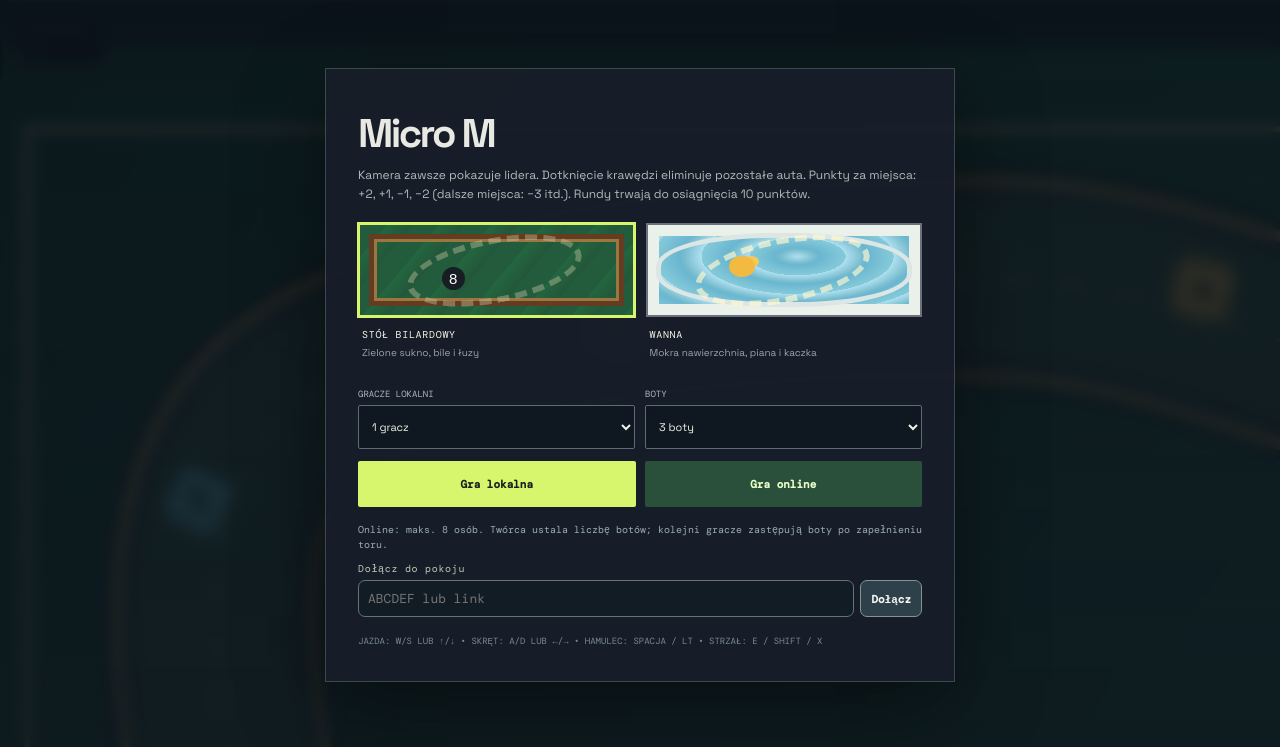
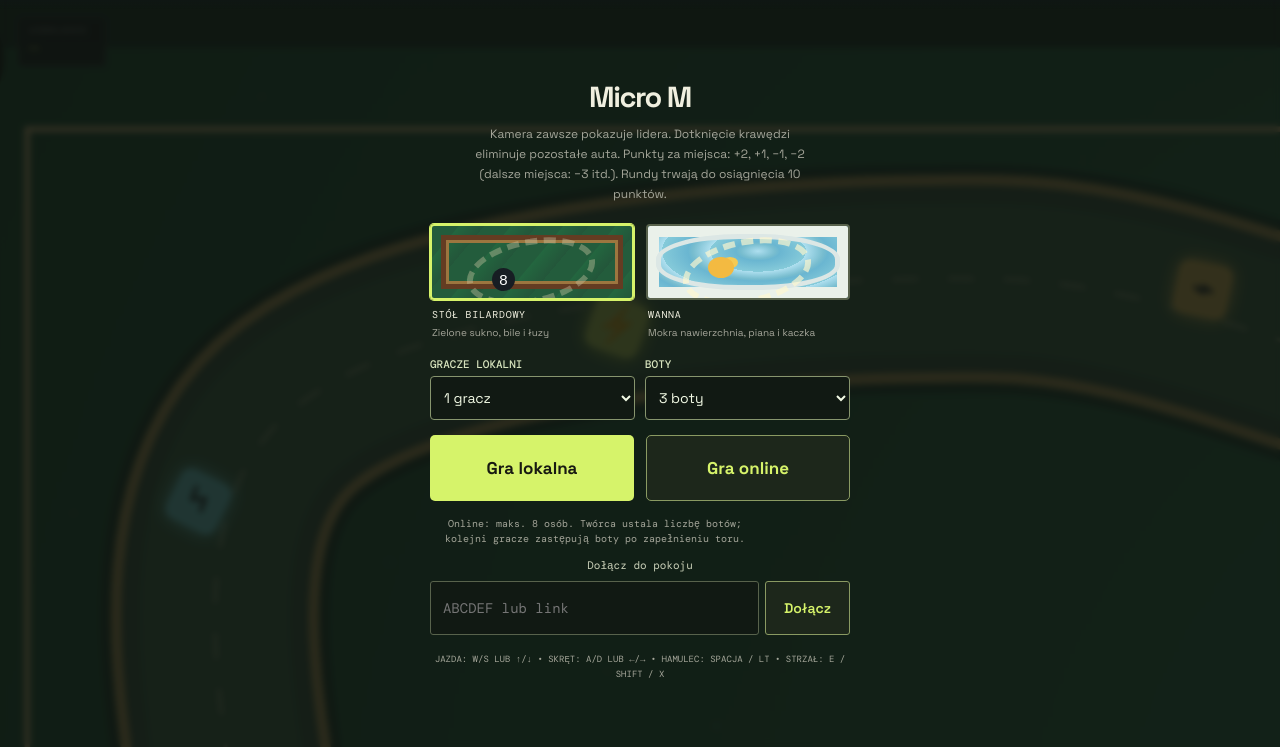
Before and after one commit to korzec/gra, a website: page micro-m/index.html in a window 1280 px wide. Shown: the part 53-800 px from the top of the page. Drawn offline with nearby package versions, Linux system fonts and the light colour scheme; animation ran at ten frames a second.

Commit message:
feat(micro-m): match Grand T start screen

```diff
--- a/mikro-sprint/style.css
+++ b/mikro-sprint/style.css
@@ -327,3 +327,36 @@ body:has(#settings-dialog[open]) .touch-controls{visibility:hidden}
 .round-ready-button{padding:8px 12px;min-height:38px;color:#121b20;background:var(--lime);border:0;border-radius:4px;font:700 12px "DM Mono",monospace;touch-action:manipulation}.round-ready-button:disabled{opacity:.55}
 
 .round-ready-status{padding:5px 8px;border:1px solid #65727b;border-radius:4px;color:#bac3c5;font:700 11px 'DM Mono',monospace}.round-ready-status.is-ready{color:var(--lime);border-color:var(--lime)}
+
+/* Grand T start-screen visual language; keep Micro M's independent race settings. */
+.game-stage > .overlay{background:#10130fd9;backdrop-filter:blur(3px)}
+.overlay > .menu{--lime:#d6f36a;width:min(456px,100%);padding:18px;background:transparent;border:0;box-shadow:none;text-align:center;color:#f0efdf}
+.menu h2{font-size:29px;line-height:1.12;letter-spacing:-.05em;margin:12px 0}
+.menu p{font-size:12px;line-height:1.65;color:#a5a69a;max-width:330px;margin:0 auto 20px}
+.menu .track-choices{text-align:left;gap:12px}
+.menu .track-preview{border-radius:4px;height:76px;border-color:#58624c}
+.menu .track-choice input:checked+.track-preview{border-color:var(--lime)}
+.menu .track-name{color:#f0efdf;padding:8px 2px}
+.menu .track-name small{color:#a5a69a}
+.menu .start-line{margin-top:10px;text-align:left}
+.menu .start-line label{color:#d7e3bd;font:500 11px 'DM Mono',monospace}
+.menu .start-line select{background:#111913;color:#f2fae5;border:1px solid #87956e;border-radius:4px;font:14px 'Space Grotesk',sans-serif;min-height:42px}
+.menu .start-actions{gap:12px;margin:15px auto 0}
+.menu .start-actions button,.menu .start-actions .online-create{height:auto;min-height:66px;padding:16px 12px;border-radius:5px;font:700 17px/1.25 'Space Grotesk',sans-serif;white-space:normal}
+.menu .start-actions .local-start{background:var(--lime);color:#171911}
+.menu .start-actions .online-create{background:#1d271b;color:var(--lime);border:1px solid #8a9a62}
+.menu .start-actions .local-start:hover{background:#e6ff84;transform:translateY(-1px);filter:none}
+.menu .start-actions .online-create:hover,.menu .online-join-input button:hover{background:#344428;filter:none}
+.menu .start-actions button span:not(.start-label){display:none}
+.menu .start-actions button:focus-visible,.menu .online-join-input button:focus-visible,.menu select:focus-visible,.menu .online-join-input input:focus-visible{outline:3px solid #f0efdf;outline-offset:2px}
+.menu .online-start-controls{margin:15px auto 0;gap:12px}
+.menu .online-join{gap:9px;text-align:center}
+.menu .online-join>label{font:11px 'DM Mono',monospace;letter-spacing:0;color:#c9cfb7}
+.menu .online-join-input input{width:100%;min-height:54px;padding:11px 12px;border:1px solid #58624c;border-radius:3px;background:#111913;color:#ecf7dc;font:14px 'DM Mono',monospace}
+.menu .online-join-input button{min-height:54px;padding:12px 18px;border:1px solid #8a9a62;border-radius:3px;background:#1d271b;color:var(--lime);font:600 14px 'Space Grotesk',sans-serif}
+.menu .online-hint{color:#a5a69a!important}
+.menu .menu-foot{color:#a5a69a}
+.menu .final-scores{text-align:left}
+@media(max-width:800px){.overlay > .menu{padding:12px}}
+@media(max-width:420px){.menu .start-actions{gap:8px}.menu .start-actions button,.menu .start-actions .online-create{min-height:62px;font-size:15px;padding:13px 8px}.menu .online-join-input input{font-size:12px;padding:8px}.menu .online-join-input button{padding:9px 10px}}
+@media(max-height:520px){.overlay > .menu{margin-block:0}.menu .track-preview{height:60px}}
```
